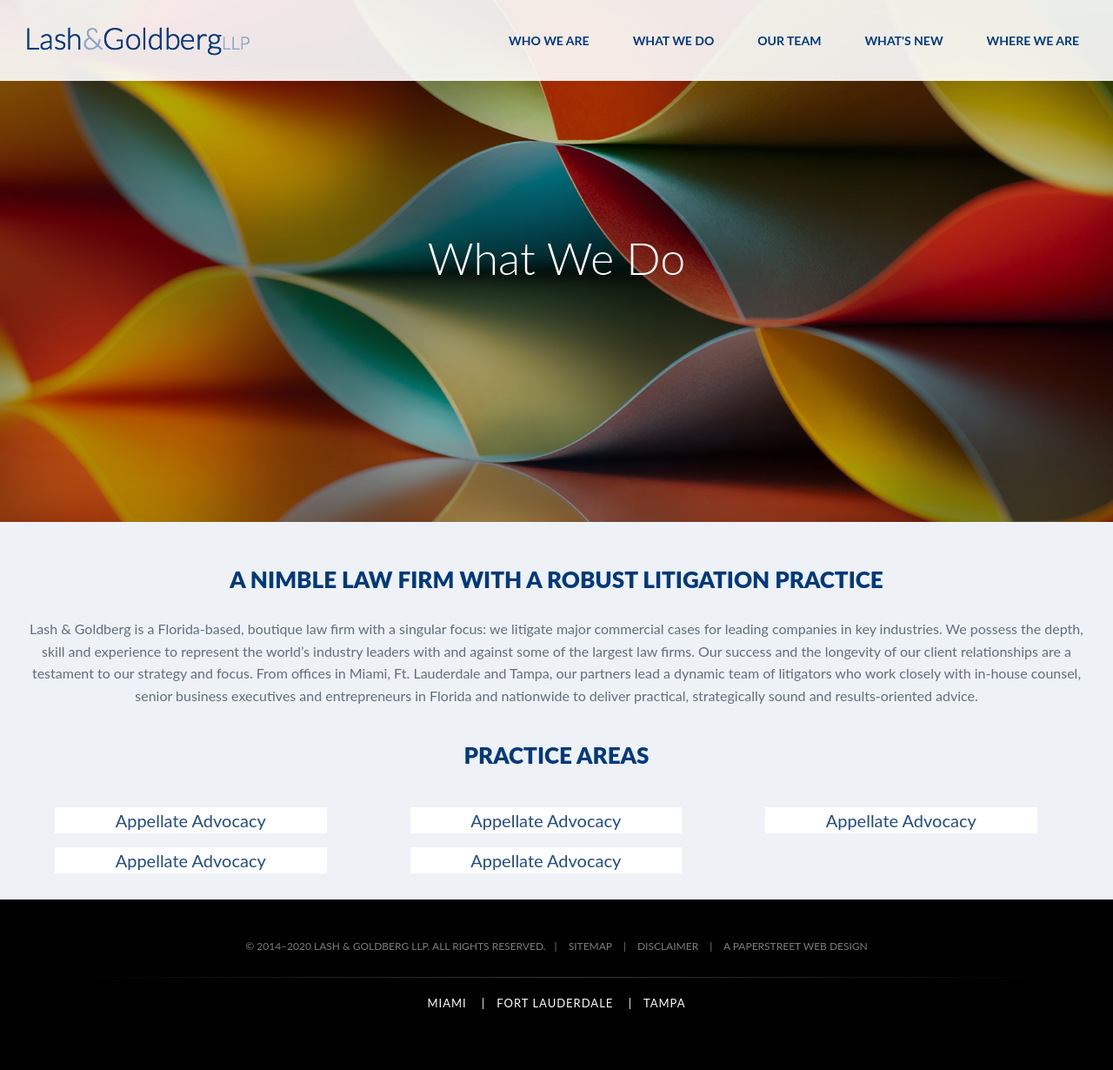
After one commit to only-rakib/LashGoldberg, a Django app: page /practices/ in a window 1280 px wide. The commit adds this page. Shown: the whole page at 87% size. Run offline with Django 3.2, Linux system fonts and the light colour scheme; some libraries are stand-ins or nearby versions.

Commit message:
practices start

```diff
--- a/LashGoldApps/urls.py
+++ b/LashGoldApps/urls.py
@@ -3,5 +3,6 @@ from . import views
 urlpatterns = [
     path('', views.home_view, name='home'),
     path('law_firm/', views.law_firm_view, name='law_firm'),
+    path('practices/', views.practice_view, name='practices'),
 
 ]
--- a/LashGoldApps/views.py
+++ b/LashGoldApps/views.py
@@ -5,3 +5,5 @@ def home_view(request):
     return render(request, 'home.html')
 def law_firm_view(request):
     return render(request,'Law_firm.html')
+def practice_view(request):
+    return render(request,'Practices.html')
--- /dev/null
+++ b/templates/Practices.html
@@ -0,0 +1,58 @@
+{% extends 'base.html' %} {% load static %} {% block title %}
+<title>Miami Litigation Law Firm | Lash Goldberg</title>
+{% endblock title %} {% block container %}
+<div class="container-fluid p-0">
+    <div class="row banner-image">
+        <div class="col text-center animate__animated animate__fadeIn animate__delay-1s d-flex justify-content-center align-items-center">
+            <h2 style="color: #ffff;font-weight: 300;">
+                What We Do
+            </h2>
+        </div>
+    </div>
+    <section class="law_firm_description">
+        <div class="row">
+            <div class="col">
+                <h1 style="text-align: center;padding-top: 1rem;padding-bottom: 1rem;">A NIMBLE LAW FIRM WITH A ROBUST LITIGATION PRACTICE</h1>
+                <p class="text-center">Lash & Goldberg is a Florida-based, boutique law firm with a singular focus: we litigate major commercial cases for
+                leading companies in key industries. We possess the depth, skill and experience to represent the world’s industry
+                leaders with and against some of the largest law firms. Our success and the longevity of our client relationships are a
+                testament to our strategy and focus. From offices in Miami, Ft. Lauderdale and Tampa, our partners lead a dynamic team
+                of litigators who work closely with in-house counsel, senior business executives and entrepreneurs in Florida and
+                nationwide to deliver practical, strategically sound and results-oriented advice.</p>
+            </div>
+        </div>
+        <div class="row">
+            <div class="col">
+                    <h1 style="text-align: center;padding-top: 1rem;padding-bottom: 1rem;">PRACTICE AREAS</h1>
+            </div>
+        </div>
+        <div class="row">
+            <div class="col-md-3 col-sm-12 text-center mx-md-5" style="margin-top: 1rem;background: #ffff;">
+                <a href="#" style= padding: 30px;>
+                    Appellate Advocacy
+                </a>
+            </div>
+            <div class="col-md-3 col-sm-12 text-center mx-md-5" style="margin-top: 1rem;background: #ffff;">
+                <a href="#" style= padding: 30px;>
+                    Appellate Advocacy
+                </a>
+            </div>
+            <div class="col-md-3 col-sm-12 text-center mx-md-5" style="margin-top: 1rem;background: #ffff;">
+                <a href="#" style= padding: 30px;>
+                    Appellate Advocacy
+                </a>
+            </div>
+            <div class="col-md-3 col-sm-12 text-center mx-md-5" style="margin-top: 1rem;background: #ffff;">
+                <a href="#" style= padding: 30px;>
+                    Appellate Advocacy
+                </a>
+            </div>
+            <div class="col-md-3 col-sm-12 text-center mx-md-5" style="margin-top: 1rem;background: #ffff;">
+                <a href="#" style= padding: 30px;>
+                    Appellate Advocacy
+                </a>
+            </div>
+        </div>
+    </section>
+</div>
+{%endblock container%}
--- a/templates/base.html
+++ b/templates/base.html
@@ -51,7 +51,7 @@
               <a class="nav-link text-uppercase navlia" href="{% url 'law_firm' %}">Who We are</a>
             </li>
             <li class="nav-item">
-              <a class="nav-link text-uppercase navlia" href="#">What We Do </a>
+              <a class="nav-link text-uppercase navlia" href="{% url 'practices' %}">What We Do </a>
             </li>
 
             <li class="nav-item">
```
Also changed, not shown: static/css/home.css (+8 -7 lines).
